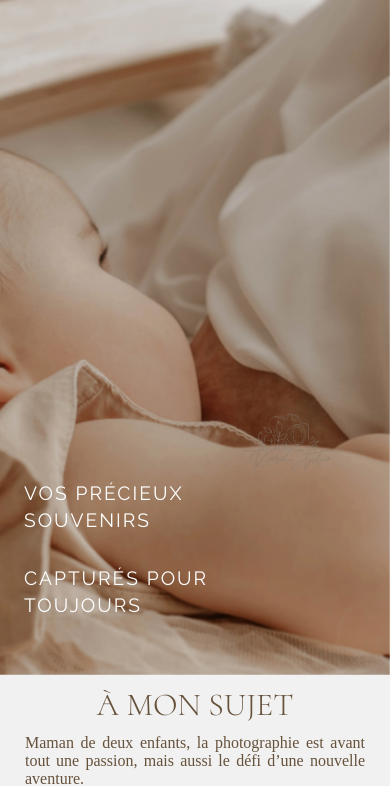
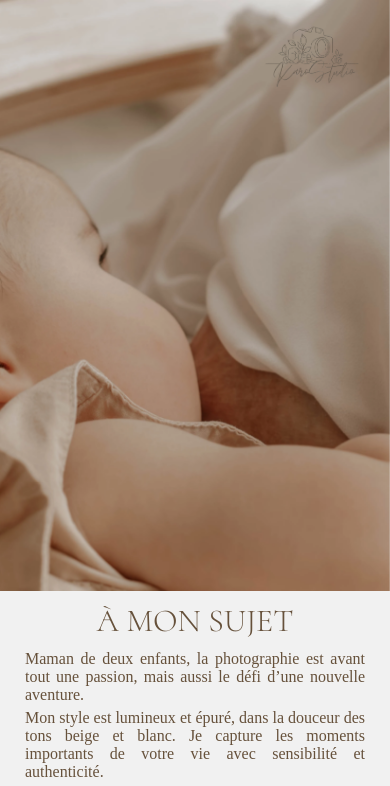
Before and after one commit to Mathilde0712/karostudio33react, a React (Create React App) app: page / in a window 390 px wide. Shown: the top 786 px of the page. Built offline with nearby package versions, Linux system fonts and the light colour scheme; a web font is replaced by a local one.

Commit message:
modif carrousel version mobile, tablette et desktop

```diff
--- a/src/components/Header.jsx
+++ b/src/components/Header.jsx
@@ -1,23 +1,48 @@
+import { useState, useEffect } from "react";
+import Slider from "react-slick";
 import logo from "../assets/photos/Karostudiologo1.png";
-import Slider from "react-slick";
+
+// Desktop/tablette photos
 import photo1 from "../assets/photos/headerKaro.webp";
 import photo2 from "../assets/photos/allaitement.webp";
 import photo3 from "../assets/photos/Coralie-9.webp";
 import photo4 from "../assets/photos/kelly-25.webp";
 
-const images = [photo1, photo2, photo3, photo4];
+// Mobile-specific photos
+import mobile1 from "../assets/photos/Coralie-6-_2_.webp";
+import mobile2 from "../assets/photos/kelly-11.webp";
 
 const Header = () => {
+  const [isMobile, setIsMobile] = useState(false);
+  const [currentSlide, setCurrentSlide] = useState(0);
+
+  useEffect(() => {
+    const handleResize = () => {
+      setIsMobile(window.innerWidth < 768);
+    };
+    handleResize();
+    window.addEventListener("resize", handleResize);
+    return () => window.removeEventListener("resize", handleResize);
+  }, []);
+
+  const images = isMobile
+    ? [photo1, photo2, mobile1, mobile2]
+    : [photo1, photo2, photo3, photo4];
+
   const settings = {
     dots: false,
     infinite: true,
-    speed: 800,
+    speed: 1500,
     autoplay: true,
     autoplaySpeed: 3500,
     slidesToShow: 1,
     slidesToScroll: 1,
     fade: true,
     arrows: false,
+    cssEase: "ease-in-out",
+    beforeChange: (oldIndex, newIndex) => {
+      setCurrentSlide(newIndex);
+    },
   };
 
   return (
@@ -29,16 +54,18 @@ const Header = () => {
               src={src}
               alt={`slide-${index}`}
               className={`slide-img ${
-                src === photo1 ? "special-position" : ""
+                !isMobile && src === photo1 ? "special-position" : ""
               }`}
             />
           </div>
         ))}
       </Slider>
 
+      {/* Unique overlay layer, outside of slides */}
       <div className="overlay">
         <img src={logo} alt="logo" className="logo" />
-        <div className="text">
+        {currentSlide === 0 && (
+          <div className="text animate-fade-in">
             <h2>
               VOS PRÉCIEUX
               <br />
@@ -50,6 +77,7 @@ const Header = () => {
               TOUJOURS
             </h2>
           </div>
+        )}
       </div>
     </div>
   );
--- a/src/styles/components/header.scss
+++ b/src/styles/components/header.scss
@@ -3,7 +3,7 @@
 .header {
   position: relative;
   width: 100%;
-  height: 80vh;
+  height: 70vh;
   object-fit: cover;
   object-position: center top; /* ou "center 20%" si besoin */
   overflow: hidden;
@@ -35,11 +35,14 @@
 }
 
 .logo {
+  filter: brightness(0.7);
   align-self: flex-end;
   max-width: 120px;
+  position: absolute;  /* 👈 nécessaire pour que top/right fonctionnent en mobile */
+  top: 1rem;
+  right: 1rem;
   height: auto;
-  margin-top: 1rem;
-  margin-right: 1rem;
+
 }
 
 .text h2 {
@@ -48,13 +51,12 @@
   text-transform: uppercase;
   letter-spacing: 2px;
   margin-bottom: 2rem;
-}
-
-.text h2 {
-  font-weight: 400;
+  font-weight: 300 ;
   line-height: 1.4;
   font-size: 1.2rem;
 }
+
+
 
 /* TABLETTE */
 @media (min-width: 768px) {
@@ -69,6 +71,13 @@
 
   .logo {
     max-width: 300px;
+  }
+}
+
+
+@media (min-width : 768px) {
+  .logo{
+    max-width: 200px;
   }
 }
 
@@ -100,7 +109,8 @@
   .logo {
     position: absolute;
     top: 1rem;
-    right: 1rem;
+    right: 0rem;
+    max-width: 300px;
   }
     .text h1,
     .text h2 {
```
Also changed, not shown: src/assets/photos/Coralie-6-_2_.webp (added), src/assets/photos/kelly-11.webp (added). Lines whose indentation alone changed are shown as unchanged.
